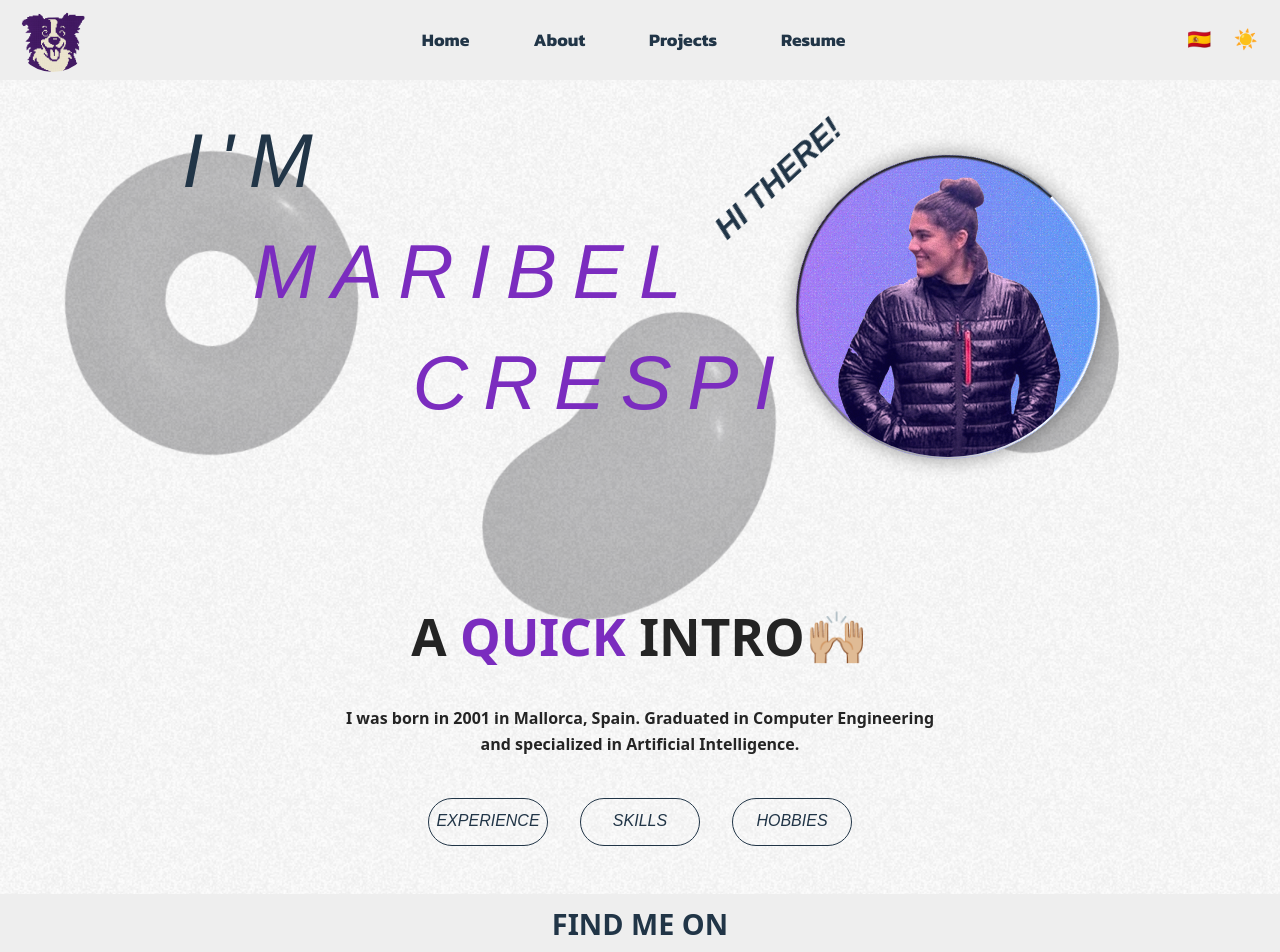
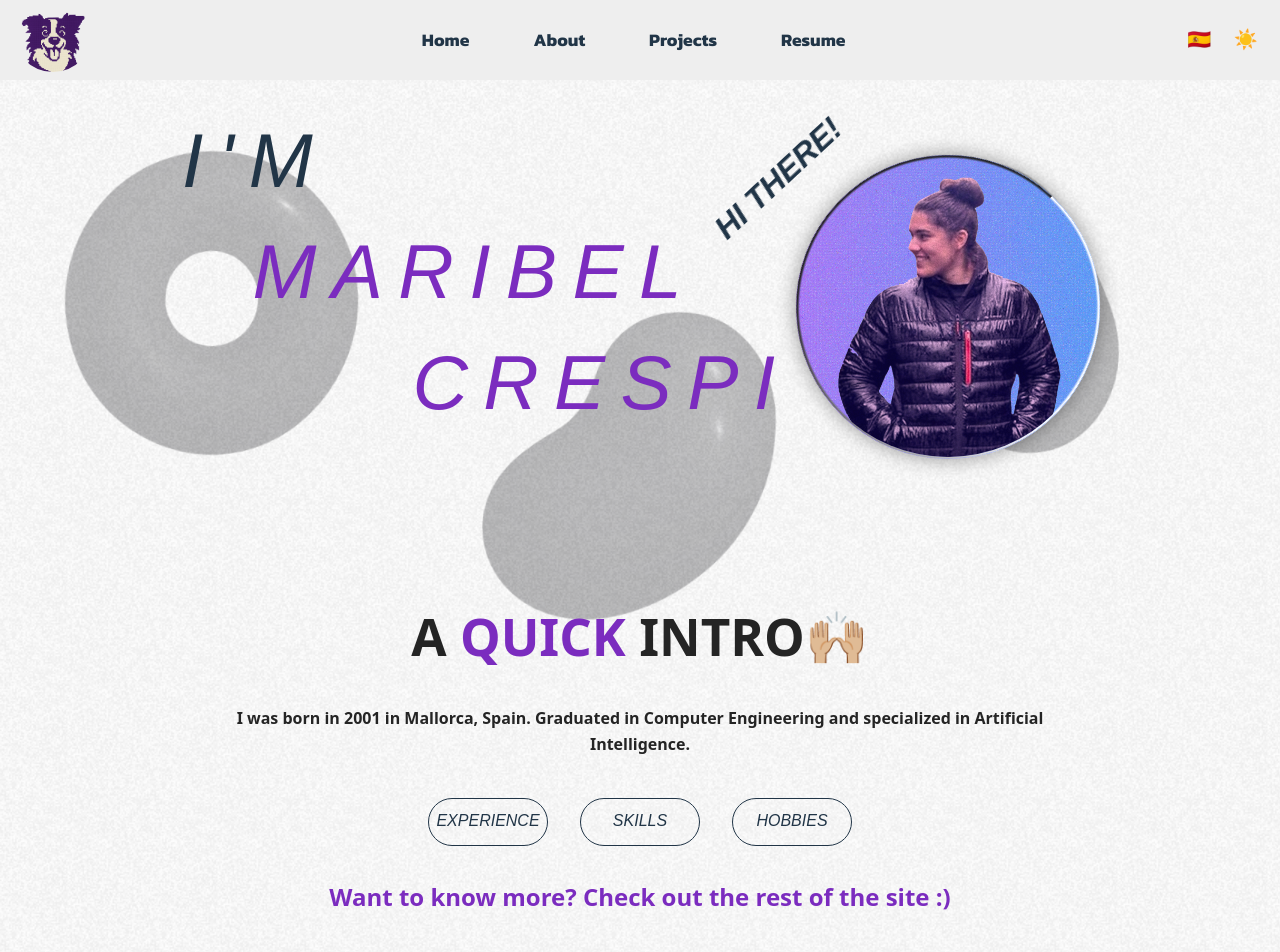
Before and after one commit to maribel95/portfolio, a React (Vite) app: page / in a window 1280 px wide. Shown: the top 952 px of the page. Built offline with nearby package versions, Linux system fonts and the light colour scheme; a web font is replaced by a local one.

Commit message:
Finished final hero sugestion.

```diff
--- a/src/components/Hero.tsx
+++ b/src/components/Hero.tsx
@@ -106,7 +106,7 @@ const Hero: React.FC = () => {
         <div className="bottom-container">
           <h1>
             <Trans i18nKey="hero.intro">
-              LET ME <span className="highlight">INTRODUCE</span> MYSELF
+              A <span className="highlight">QUICK</span> INTRO
             </Trans>
             🙌🏼
           </h1>
@@ -188,6 +188,7 @@ const Hero: React.FC = () => {
                 </p>
               </div>
             </div>
+            <p className="bottom-wanna-know">{t("hero.bottom-wanna-know")}</p>
           </div>
         </div>
       </div>
--- a/src/locales/en.json
+++ b/src/locales/en.json
@@ -19,7 +19,8 @@
     ],
     "quick-experience": "EXPERIENCE",
     "quick-skills": "SKILLS",
-    "quick-hobbies": "HOBBIES"
+    "quick-hobbies": "HOBBIES",
+    "bottom-wanna-know": "Want to know more? Check out the rest of the site :)"
   },
   "footer": {
     "title": "FIND ME ON",
--- a/src/locales/es.json
+++ b/src/locales/es.json
@@ -21,7 +21,8 @@
 
     "quick-experience": "EXPERIENCIA",
     "quick-skills": "TECNOLOGIAS",
-    "quick-hobbies": "PASATIEMPOS"
+    "quick-hobbies": "PASATIEMPOS",
+    "bottom-wanna-know": "¿Quieres saber más? Echa un vistazo al resto del portfolio :)"
   },
   "footer": {
     "title": "PUEDES ENCONTRARME EN",
--- a/src/styles/Hero.scss
+++ b/src/styles/Hero.scss
@@ -194,7 +194,7 @@
   .bottom-container {
     flex: 1;
     text-align: center;
-    max-width: 50vw;
+    max-width: 70vw;
 
     .highlight {
       color: var(--hero-highlight);
@@ -211,6 +211,11 @@
       padding-left: 1.5rem;
       padding-right: 1.5rem;
     }
+  }
+  .bottom-wanna-know {
+    line-height: 1.6;
+    font-size: clamp(1rem, 2vw, 1.5rem);
+    color: var(--hero-highlight);
   }
   .text-row {
     display: flex;
```
